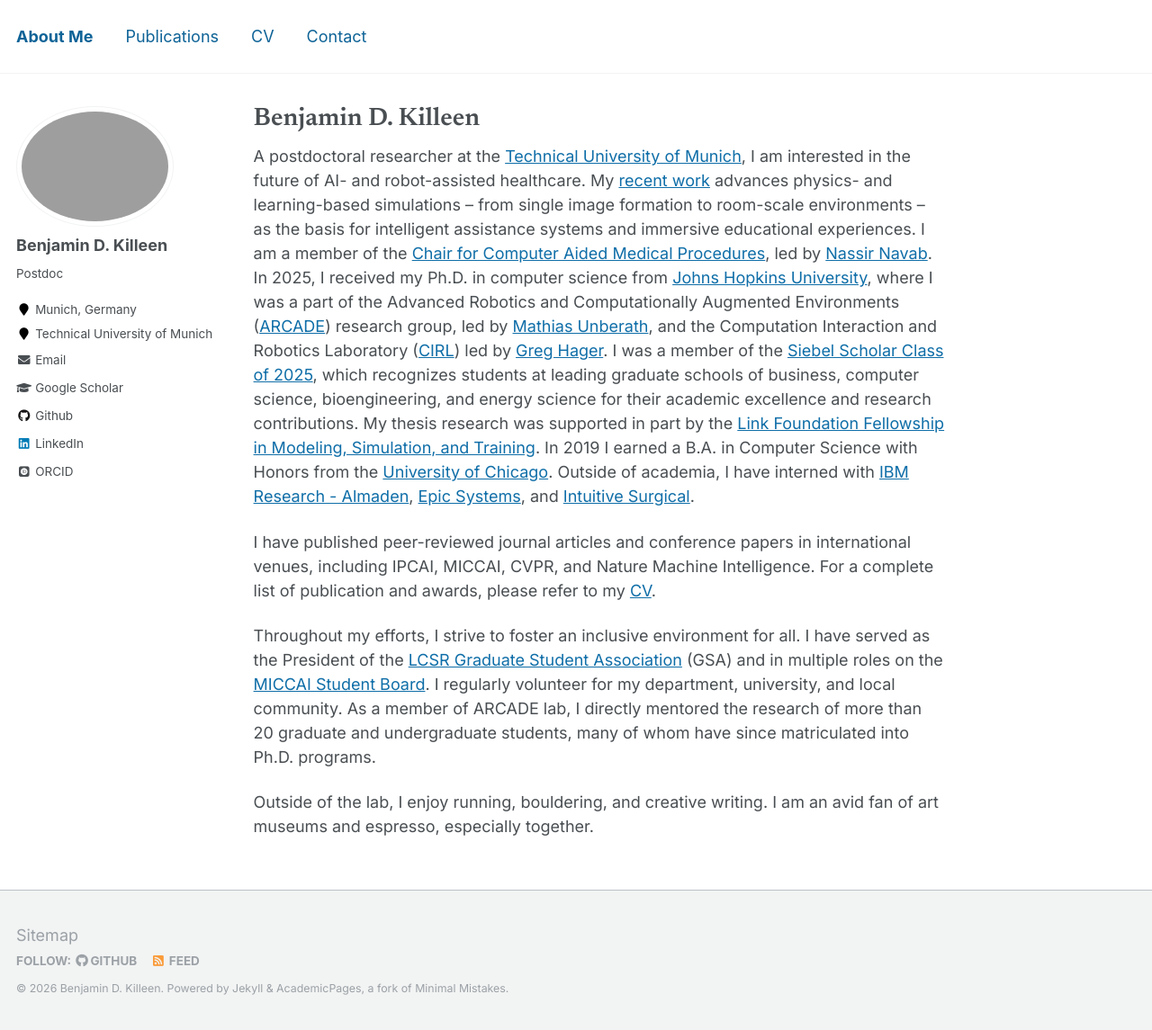
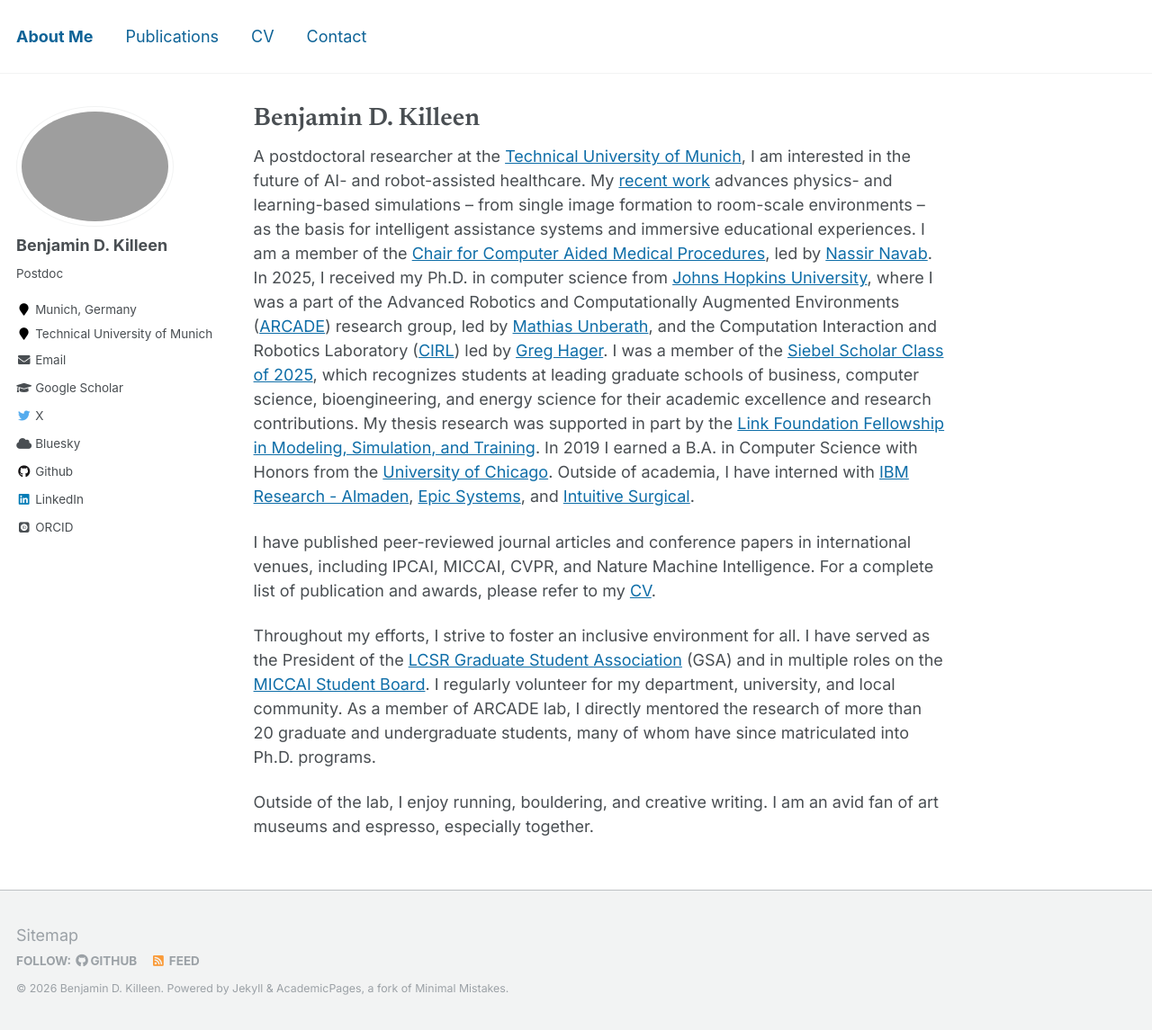
Before and after one commit to benjamindkilleen/benjamindkilleen.github.io, a Jekyll site: the page built from _pages/about.md, in a window 1280 px wide and 1145 px high. Shown: the whole window at 90% size. Built offline with Jekyll 4.4.1, drawn with Linux system fonts in a browser that asks for light colours; some web fonts are replaced.

Commit message:
Add X and Bluesky profile links
Sidebar and Person JSON-LD now list the @bdkilleen accounts.

Co-Authored-By: Claude Fable 5.2 <noreply@anthropic.com>
Claude-Session: https://claude.ai/code/session_01A4NZw4ys9YzUbTVU216q9J

```diff
--- a/_config.yml
+++ b/_config.yml
@@ -74,6 +74,8 @@ social:
     - "https://scholar.google.com/citations?user=QX7AvxUAAAAJ&hl=en"
     - "https://github.com/benjamindkilleen"
     - "https://orcid.org/0000-0003-2511-7929"
+    - "https://x.com/bdkilleen"
+    - "https://bsky.app/profile/bdkilleen.bsky.social"
 
 # Analytics
 analytics:
@@ -114,7 +116,8 @@ author:
   stackoverflow: # http://stackoverflow.com/users/123456/username
   steam:
   tumblr:
-  twitter:
+  twitter: "bdkilleen"
+  bluesky: "bdkilleen.bsky.social"
   vine:
   weibo:
   xing:
--- a/_data/authors.yml
+++ b/_data/authors.yml
@@ -11,3 +11,5 @@ Benjamin D. Killeen:
   linkedin    : "benjamindkilleen"
   googlescholar: "https://scholar.google.com/citations?user=QX7AvxUAAAAJ&hl=en"
   orcid       : "https://orcid.org/0000-0003-2511-7929"
+  twitter     : "bdkilleen"
+  bluesky     : "bdkilleen.bsky.social"
--- a/_includes/author-profile.html
+++ b/_includes/author-profile.html
@@ -44,7 +44,10 @@
         <li><a href="{{ author.researchgate }}"><i class="fab fa-fw fa-researchgate" aria-hidden="true"></i> ResearchGate</a></li>
       {% endif %}
       {% if author.twitter %}
-        <li><a href="https://twitter.com/{{ author.twitter }}"><i class="fab fa-fw fa-twitter-square" aria-hidden="true"></i> Twitter</a></li>
+        <li><a href="https://x.com/{{ author.twitter }}"><i class="fab fa-fw fa-twitter" aria-hidden="true"></i> X</a></li>
+      {% endif %}
+      {% if author.bluesky %}
+        <li><a href="https://bsky.app/profile/{{ author.bluesky }}"><i class="fas fa-fw fa-cloud" aria-hidden="true"></i> Bluesky</a></li>
       {% endif %}
       {% if author.facebook %}
         <li><a href="https://www.facebook.com/{{ author.facebook }}"><i class="fab fa-fw fa-facebook-square" aria-hidden="true"></i> Facebook</a></li>
```
